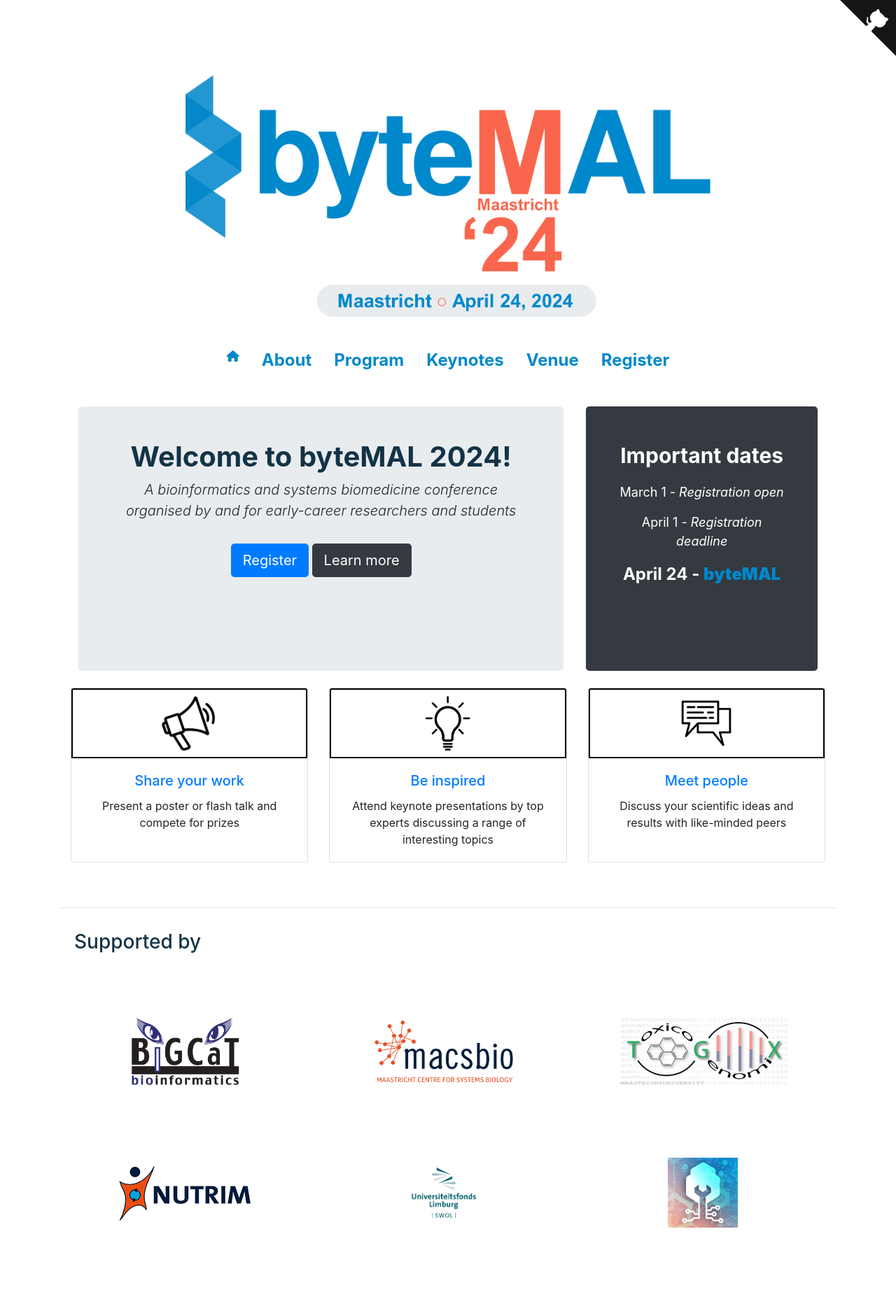
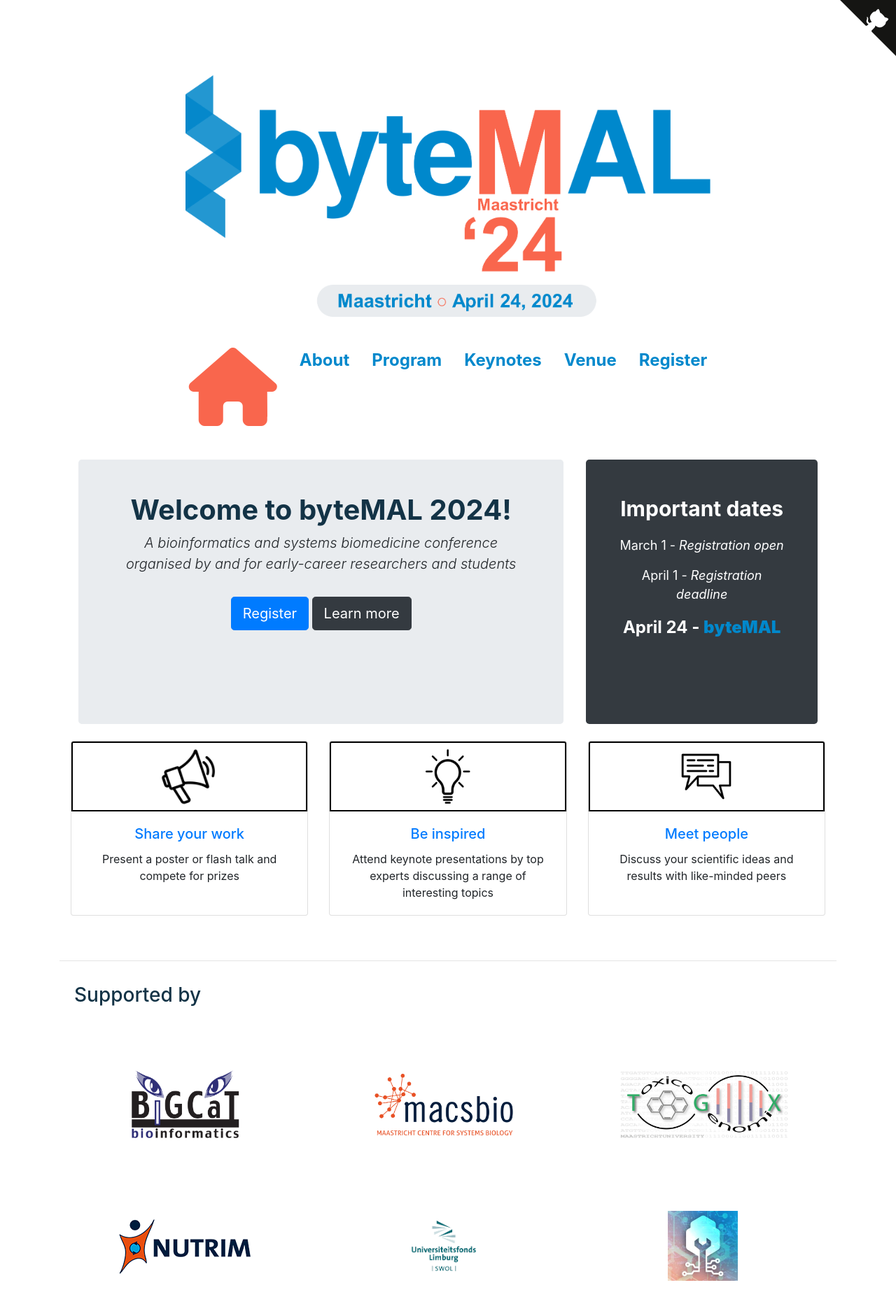
Before and after one commit to bytemal/bytemal-2024, a Jekyll site: the page built from index.html, in a window 1280 px wide. Shown: the whole page at 70% size. Built offline with Jekyll 4.4.1, drawn with Linux system fonts in a browser that asks for light colours; nearby versions of some CDN libraries; before the commit the page ends 1791 px from its top, so only the background shows below that.

Commit message:
Update default.html

```diff
--- a/_layouts/default.html
+++ b/_layouts/default.html
@@ -31,7 +31,7 @@
 		<ul class="nav justify-content-center">
 			<li class="nav-item px-1 px-md-3">
 				<a href="/bytemal-2024/">
-					<i class = "fas fa-house" style="color: #0088CC"></i>
+					<i class = "fas fa-house fa-7x" style="color: #F9664D"></i>
 				</a>
 			</li>
 			<li class="nav-item px-1 px-md-3">
```
